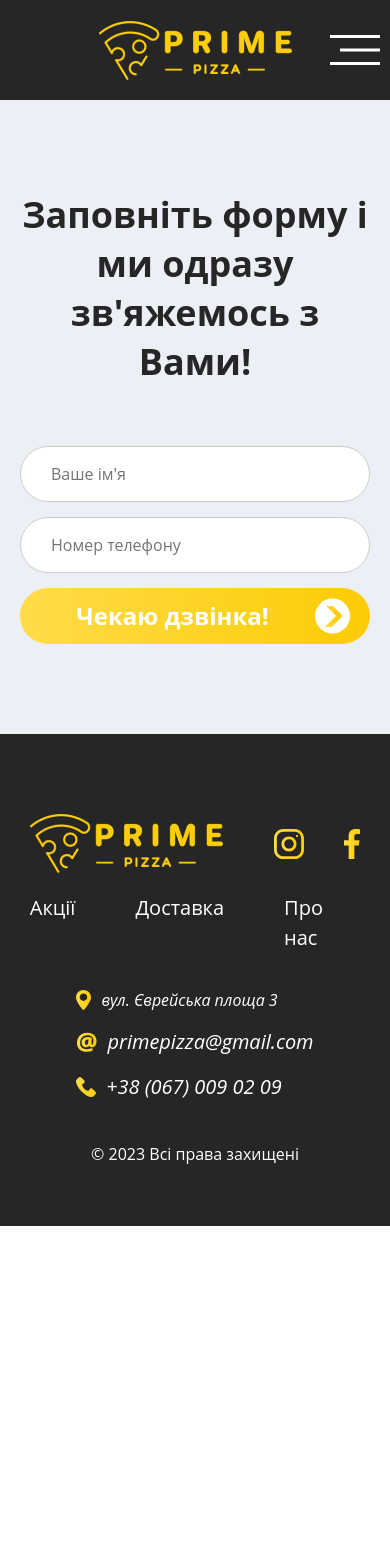
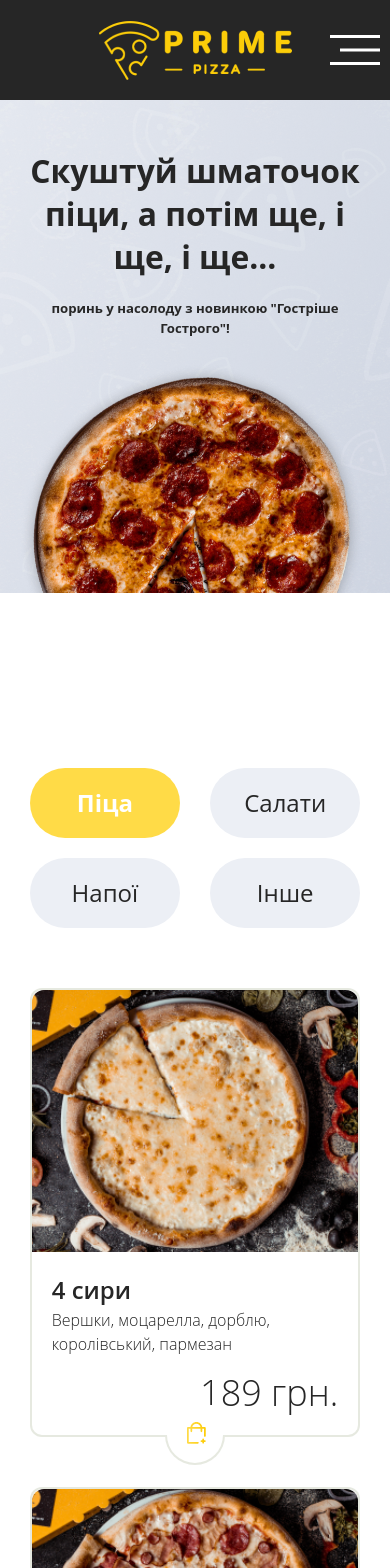
Before and after one commit to kilativ147/prime-rizza-react, a React (Create React App) app: page / in a window 390 px wide. Shown: the top 1568 px of the page. Before the commit the page ends 1226 px from the top, so only its background shows below. Built offline with nearby package versions, Linux system fonts and the light colour scheme.

Commit message:
Footer - logic & responsibility finished

```diff
--- a/src/components/footer/Footer.jsx
+++ b/src/components/footer/Footer.jsx
@@ -1,4 +1,4 @@
-import s from './Footer.module.css'
+import s from './Footer.module.scss'
 import { NavLink } from 'react-router-dom'
 import imgLogo from '../../img/Logo.png'
 import imgInst from '../../img/svg/FooterInst.svg'
@@ -11,7 +11,7 @@ const Footer = () => {
 	return (
 		<footer className={s.footer}>
 			<div className={s.footer__container}>
-				<div className={s.footer__content}>
+				<div className={s.footer__top}>
 					<NavLink to={'/'}>
 						<img src={imgLogo} alt='Instagram' />
 					</NavLink>
@@ -30,22 +30,20 @@ const Footer = () => {
 					</div>
 				</div>
 				<div className={s.footer__bottom}>
-					<div className={s.footer__rights}>
-						<p>© 2023 Всі права захищені</p>
-					</div>
+					<p className={s.footer__rights}>© 2023 Всі права захищені</p>
 					<address className={s.footer__address}>
-						<div>
+						<a href='#'>
 							<img src={imgAddress} alt='street' />
-							<p>вул. Єврейська площа 3</p>
-						</div>
-						<div>
+							<span> вул. Єврейська площа 3</span>
+						</a>
+						<a href='mailto:primepizza@gmail.com'>
 							<img src={imgMail} alt='mail' />
-							<a href='mailto:primepizza@gmail.com'>primepizza@gmail.com</a>
-						</div>
-						<div>
+							<span> primepizza@gmail.com</span>
+						</a>
+						<a href='tel:0670090209'>
 							<img src={imgTel} alt='' />
-							<a href='tel:0670090209'>+38 (067) 009 02 09</a>
-						</div>
+							<span> +38 (067) 009 02 09</span>
+						</a>
 					</address>
 				</div>
 			</div>
--- a/src/components/footer/Footer.module.css
+++ /dev/null
@@ -1,109 +0,0 @@
-.footer {
-	background-color: #262626;
-	width: 100%;
-	padding: 60px 0px;
-}
-.footer p,
-a {
-	color: #fff;
-}
-
-.footer__container {
-	padding: 0 20px;
-}
-.footer__content {
-	display: flex;
-	row-gap: 20px;
-	align-items: center;
-	padding-bottom: 35px;
-}
-.footer__logo {
-}
-
-.footer__nav {
-	flex: 1 1 auto;
-	display: flex;
-	padding-left: 50px;
-	gap: 60px;
-}
-.footer__nav a {
-	position: relative;
-}
-.footer__nav a::after {
-	content: '';
-	display: block;
-	height: 1px;
-	width: 0%;
-	position: absolute;
-	bottom: 0;
-	left: 50%;
-	transform: translate(-50%, 3px);
-	background-color: #ccc;
-}
-.footer__nav a:hover::after {
-	transition: all 0.3s ease;
-	width: 150%;
-}
-
-.footer__media {
-	display: flex;
-	gap: 40px;
-}
-
-@media (max-width: 800px) {
-	.footer__content {
-		padding-top: 20px;
-		column-gap: 20px;
-		flex-wrap: wrap;
-		justify-content: space-between;
-	}
-	.footer__logo {
-		flex: 1 1 auto;
-		display: flex;
-		justify-content: center;
-		order: 1;
-	}
-	.footer__nav {
-		padding-left: 0px;
-		flex: 0 0 100%;
-		justify-content: center;
-		order: 3;
-	}
-	.footer__media {
-		flex: 0 1 auto;
-		justify-content: center;
-		order: 2;
-	}
-}
-
-.footer__bottom {
-	display: flex;
-	align-items: center;
-	justify-content: space-between;
-}
-
-.footer__address {
-	display: flex;
-	column-gap: 35px;
-	flex-wrap: wrap;
-}
-.footer__address > div {
-	flex: 1 1 auto;
-	display: flex;
-	gap: 10px;
-}
-.footer__address > div p {
-	flex: 1 1 auto;
-	text-wrap: nowrap;
-}
-
-@media (max-width: 800px) {
-	.footer__bottom {
-		flex-direction: column-reverse;
-		row-gap: 40px;
-	}
-	.footer__address {
-		flex-direction: column;
-		row-gap: 15px;
-	}
-}
--- /dev/null
+++ b/src/components/footer/Footer.module.scss
@@ -0,0 +1,95 @@
+.footer {
+	background-color: #262626;
+	width: 100%;
+	padding: 60px 20px;
+
+	p,
+	a,
+	span {
+		color: #fff;
+	}
+	&__container {
+		max-width: 100%;
+	}
+	&__top {
+		display: grid;
+		grid-template-columns: auto 1fr auto;
+		align-items: center;
+		column-gap: 50px;
+		row-gap: 20px;
+		padding-bottom: 35px;
+		a {
+			img {
+			}
+		}
+
+		@media (max-width: 800px) {
+			grid-template-columns: 1fr 1fr;
+			justify-items: center;
+		}
+		@media (max-width: 400px) {
+			grid-template-columns: 1fr;
+			column-gap: 0;
+		}
+	}
+
+	&__nav {
+		display: flex;
+		column-gap: 15px;
+		width: 100%;
+		a {
+			position: relative;
+			background: linear-gradient(90deg, #ffa600, rgb(255, 204, 0)) left bottom / 0% 2px no-repeat;
+			transition: background 0.3s ease;
+			&:hover,
+			&:focus {
+				background-size: 100% 2px;
+			}
+		}
+		@media (max-width: 800px) {
+			grid-column: 1 / 3;
+			grid-row: 2 / 3;
+			justify-content: space-evenly;
+		}
+	}
+	&__media {
+		display: flex;
+		column-gap: 40px;
+		a {
+			img {
+			}
+		}
+		@media (max-width: 400px) {
+			grid-row: 3 / 4;
+		}
+	}
+
+	&__bottom {
+		display: grid;
+		align-items: center;
+		grid-template-columns: repeat(auto-fit, minmax(300px, auto));
+		row-gap: 25px;
+
+		@media (max-width: 700px) {
+			grid-template-columns: 1fr;
+		}
+	}
+	&__rights {
+		@media (max-width: 700px) {
+			order: 2;
+			text-align: center;
+		}
+	}
+	&__address {
+		display: flex;
+		column-gap: 35px;
+		flex-wrap: wrap;
+		justify-content: center;
+		a {
+			img {
+			}
+			span {
+			}
+		}
+	}
+}
--- a/src/components/header/Header.jsx
+++ b/src/components/header/Header.jsx
@@ -17,7 +17,7 @@ const Header = () => {
 
 	return (
 		<header className={s.header}>
-			<div className={s.header__container + ' ' +'header__container'} >
+			<div className={s.header__container} >
 				<div className={contentClassName}>
 					<NavBar handleMenuState={handleMenuState} />
 					<div></div>
--- a/src/components/pages/main/MainPage.jsx
+++ b/src/components/pages/main/MainPage.jsx
@@ -8,10 +8,10 @@ import Form from '../../form/Form'
 const MainPage = () => {
 return (
 	<div className={s.index}>
-		{/* <Greatings/> */}
+		<Greatings/>
 		<section className='main__container'>
-			{/* <Products /> */}
-			{/* <Galery/> */}
+			<Products />
+			<Galery/>
 		</section>
 		<Form />
 	</div>
--- a/src/components/pages/main/components/Galery.module.scss
+++ b/src/components/pages/main/components/Galery.module.scss
@@ -1,11 +1,11 @@
 .gallery {
 	&__content {
 		position: relative;
-		display: flex;
-		justify-content: center;
-		align-items: center;
+	display: grid;
+	place-items: center;
 
 		height: 250px;
+		overflow: hidden;
 	}
 	&__back {
 		position: absolute;
@@ -26,7 +26,7 @@
 		height: 250px;
 		aspect-ratio: 1;
 		background-color: rgba(0, 0, 0, 0.65);
-		animation: moveLeft 20s linear infinite;
+		// animation: moveLeft 20s linear infinite;
 
 		@keyframes moveLeft {
 			0% {
```
